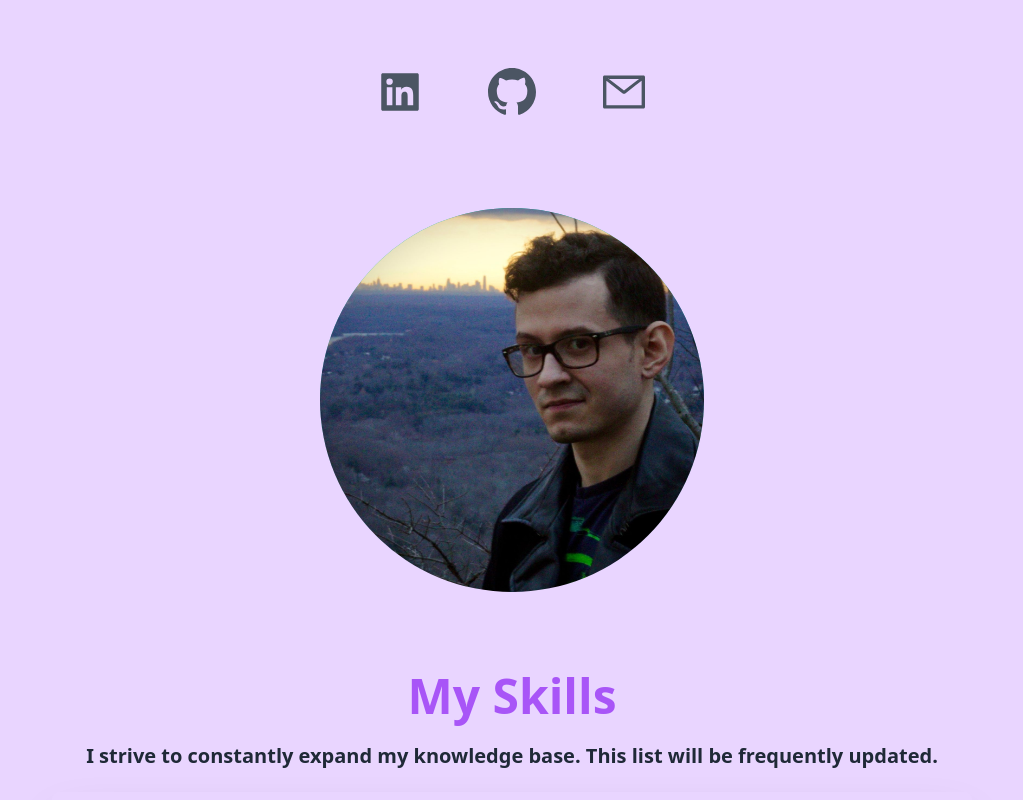
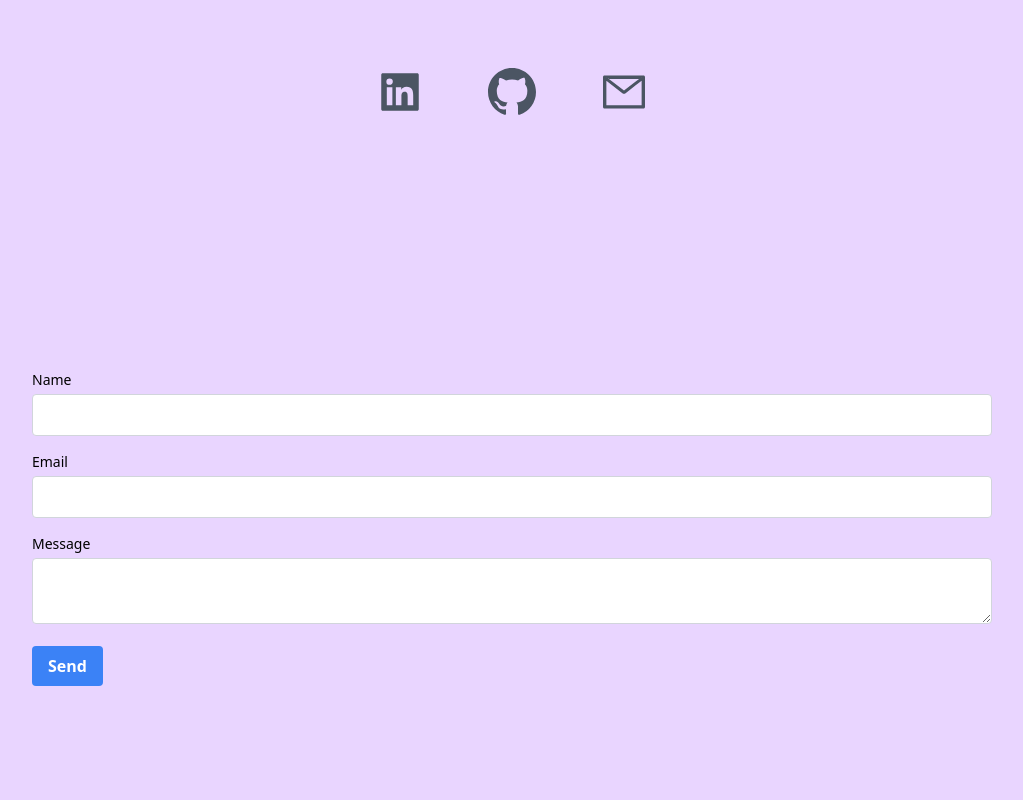
Before and after one commit to sramalho94/portfolio_2023, a Next.js app: page / in a window 1280 px wide. Shown: the part 600-1400 px from the top of the page, without its empty margins (128-1151 px from the left). Built offline with nearby package versions, Linux system fonts and the light colour scheme.

Commit message:
added new component to index

```diff
--- a/pages/index.js
+++ b/pages/index.js
@@ -23,6 +23,7 @@ import code from '../public/code.png'
 import { useState, useRef } from 'react'
 import Project from '@/components/Project'
 import projects from '../projectsData'
+import EmailForm from '@/components/EmailForm'
 
 export default function Home() {
   const [darkMode, setDarkMode] = useState(false)
@@ -156,6 +157,9 @@ export default function Home() {
             >
               <AiOutlineMail />
             </a>
+          </div>
+          <div>
+            <EmailForm />
           </div>
           <div className="relative mx-auto bg-gradient-to-b from-teal-500 rounded-full w-80 h-80 mt-20 overflow-hidden md:h-96  md:w-96">
             <Image src={pictureOfMe} fill={true} objectFit="cover" />
```
